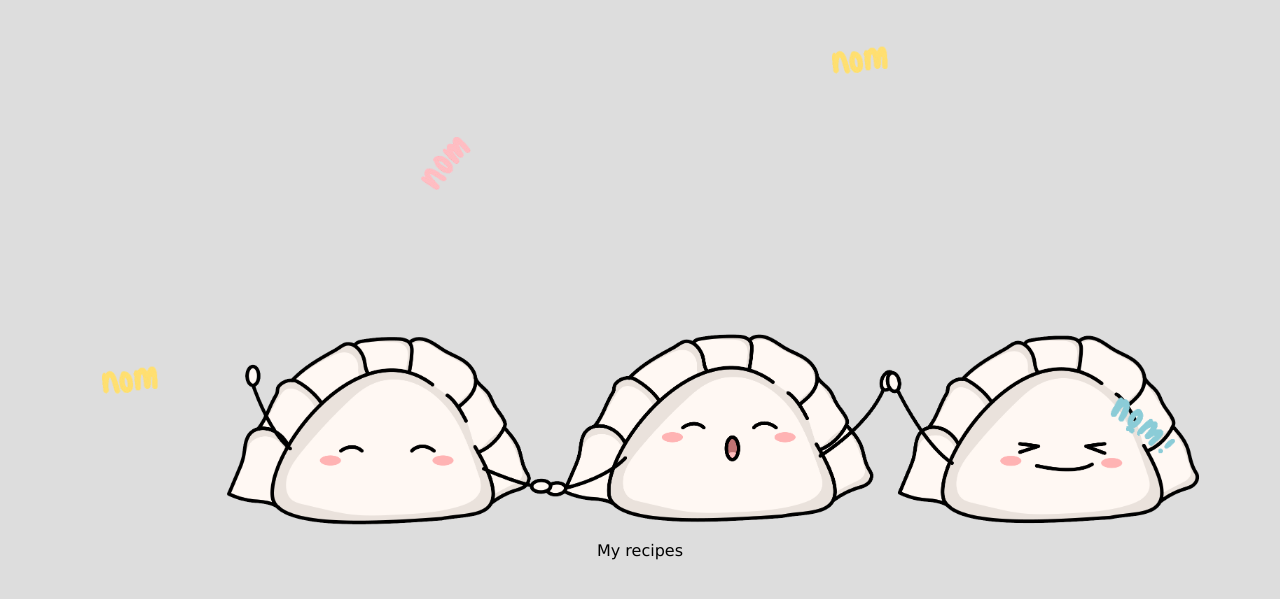
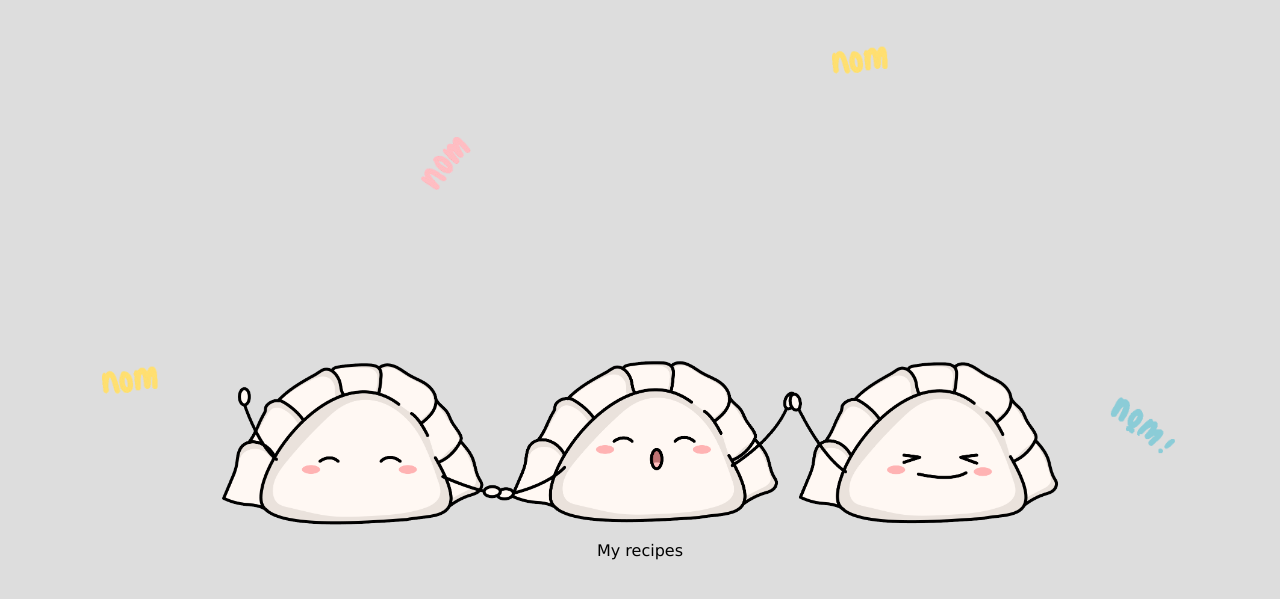
Before and after one commit to KhyatiBhosle05/mywb, a plain HTML site: page index.html in a window 1280 px wide. Shown: the part 275-874 px from the top of the page. Drawn offline with Linux system fonts and the light colour scheme.

Commit message:
Update style.css

```diff
--- a/style.css
+++ b/style.css
@@ -31,7 +31,7 @@ h1{
 }
 
 .mainimg{
-    height: 25%;
+    width: 70%;
     margin: 0;
     padding: 0;
     position: absolute;
```
